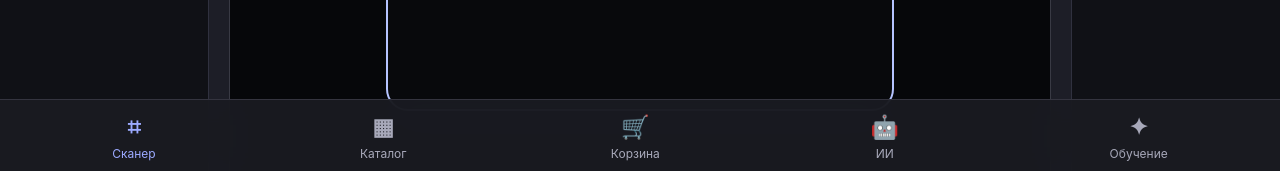
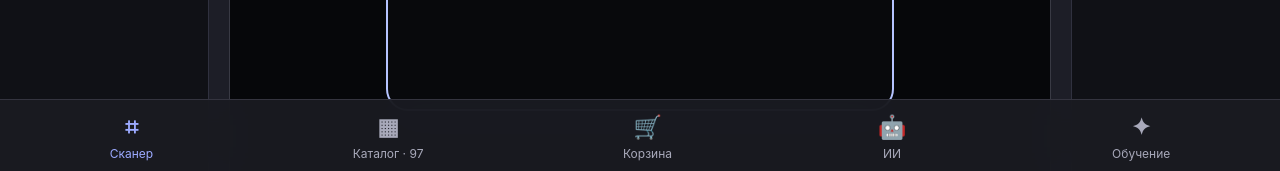
Before and after one commit to Timtop-101/mini-store, a plain HTML site: page index.html in a window 1280 px wide. Shown: the part 627-798 px from the top of the page. Drawn offline with Linux system fonts and the light colour scheme.

Commit message:
Force fresh catalog script on iPad and show 97 catalog items

```diff
--- a/index.html
+++ b/index.html
@@ -8,4 +8,4 @@
 <section id="learnPage" class="hidden"><h1>Обучение 📦</h1><p>Сфотографируй <b>каждую коробку отдельно</b> при хорошем свете. Можно добавить несколько фото одной коробки под разными углами. Снимки сохраняются только на этом устройстве.</p><div class="panel learn"><label for="learnSelect">Выбери модель</label><select id="learnSelect"></select><button id="learnButton" class="btn">📷 Добавить свою коробку</button>
 <div class="internetTraining"><b>🌍 Фотографии из интернета</b><p class="hint">Найди изображения на Wikimedia Commons. Выбирай только фото правильной модели. Интернет-фото устройства могут отличаться от твоей коробки.</p><button id="searchInternet" class="btn secondary">🔎 Найти фото выбранной модели</button><div id="internetStatus" class="hint" aria-live="polite"></div><div id="internetResults" class="internetResults"></div></div><input id="learnFile" type="file" accept="image/*" capture="environment"><div id="learnNote" class="hint"></div><div id="trained"></div><button id="resetTraining" class="btn secondary">Удалить все образцы</button>
 <div class="backup"><b>💾 Сохранение и перенос</b><p class="hint">Корзина и обучающие признаки сохраняются автоматически на этом устройстве. Можно перенести их на другое устройство через файл.</p><div class="actions"><button id="exportSave" class="btn">Скачать сохранение</button><button id="importSave" class="btn secondary">Загрузить сохранение</button></div><input id="importSaveFile" type="file" accept=".json,application/json"><div id="backupStatus" class="hint"></div></div></div><p class="hint">Важно: это простое локальное сравнение изображений, а не полноценная нейросеть. Похожие коробки, разные ракурсы и освещение могут мешать распознаванию. Всегда проверяй модель перед оплатой.</p></section>
-<div class="foot">Неофициальное приложение для игры. Не связано с Apple. Все цены — игровые.</div></main><nav class="tabs"><button class="tab active" data-page="scan"><b>⌗</b>Сканер</button><button class="tab" data-page="catalog"><b>▦</b>Каталог</button><button class="tab" data-page="cart"><b>🛒</b>Корзина</button><button class="tab" data-page="ai"><b>🤖</b>ИИ</button><button class="tab" data-page="learn"><b>✦</b>Обучение</button></nav><script src="app.js"></script></body></html>
+<div class="foot">Неофициальное приложение для игры. Не связано с Apple. Все цены — игровые.</div></main><nav class="tabs"><button class="tab active" data-page="scan"><b>⌗</b>Сканер</button><button class="tab" data-page="catalog"><b>▦</b>Каталог · 97</button><button class="tab" data-page="cart"><b>🛒</b>Корзина</button><button class="tab" data-page="ai"><b>🤖</b>ИИ</button><button class="tab" data-page="learn"><b>✦</b>Обучение</button></nav><script src="app.js?v=10"></script></body></html>
```
